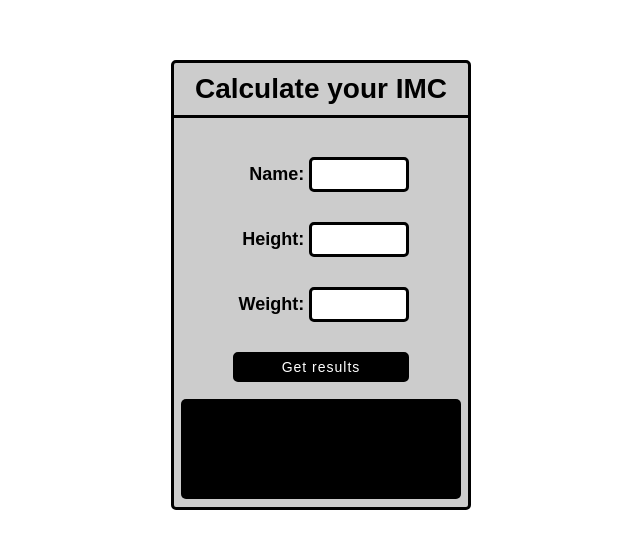
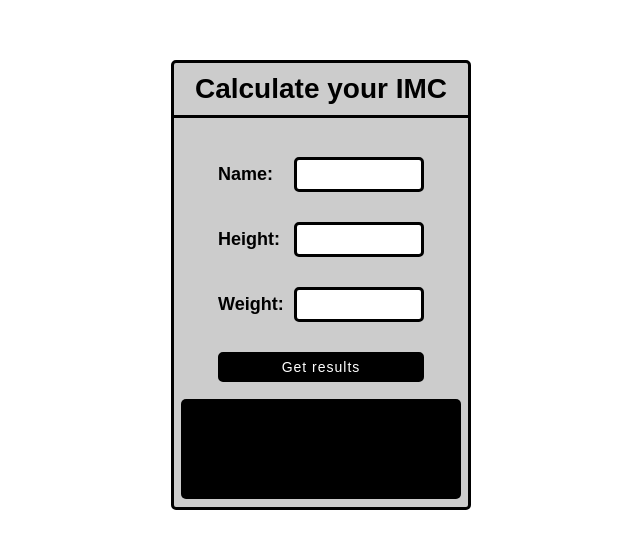
Before and after one commit to deiaalvs/BMI-Scale, a plain HTML site: page index.html in a window 1280 px wide. Shown: the part 115-664 px from the top of the page, without its empty margins (319-959 px from the left). Drawn offline with Linux system fonts and the light colour scheme.

Commit message:
Styles fixed v2 and JS file created

```diff
--- a/index.html
+++ b/index.html
@@ -31,5 +31,6 @@
             <div class="results"></div>
         </div>
     </div>
+    <script src="./imc.js"></script>
 </body>
 </html>
--- a/styles.css
+++ b/styles.css
@@ -37,7 +37,7 @@ body {
 }
 
 .input {
-    width: 60%;
+    width: 70%;
     margin: auto;
 
 }
@@ -62,10 +62,14 @@ body {
     font-size: 18px;
     font-weight: bold;
     margin: 30px 0;
+    display: flex;
+    flex-direction: row;
+    justify-content: space-between;
+    align-items: center;
 }
 
 .infos input {
-    width: 100px;
+    width: 130px;
     height: 35px;
     border: 3px solid black;
     border-radius: 5px;
@@ -78,6 +82,14 @@ body {
 #submit {
     width: 100px;
     margin: auto;
+}
+
+#submit:hover {
+    cursor: pointer;
+    background-color: #ccc;
+    color: black;
+    font-weight: bold;
+    font-size: 16px;
 }
 
 .results {
```
Also changed, not shown: imc.js (added).
